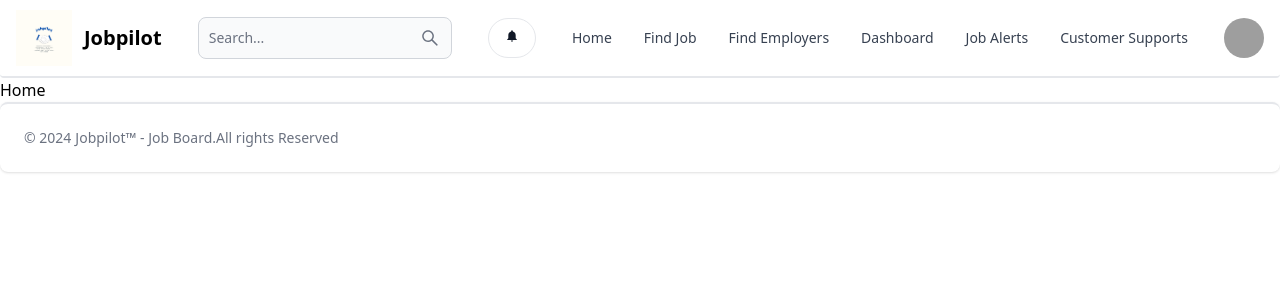
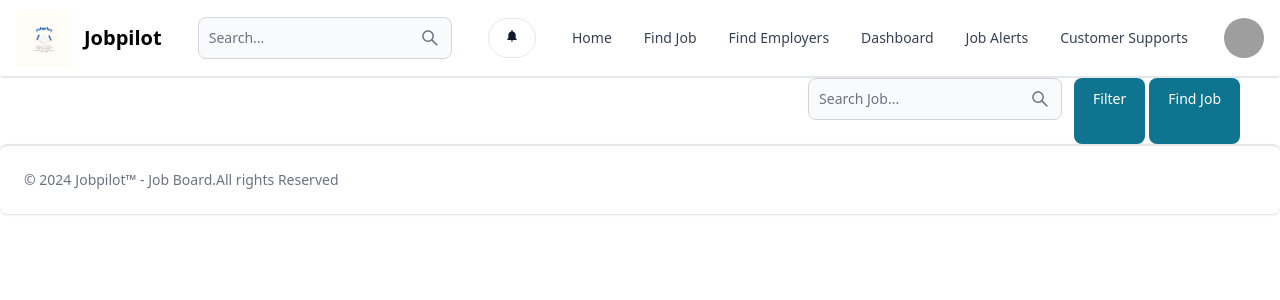
Before and after one commit to Sameemadhu16/Job-Listings, a React (Vite) app in the folder client/: page / in a window 1280 px wide. Shown: the top 300 px of the page. Built offline with nearby package versions, Linux system fonts and the light colour scheme; grey boxes are pictures that could not be loaded.

Commit message:
add poster pages

```diff
--- /dev/null
+++ b/client/src/components/PostCards.jsx
@@ -0,0 +1,9 @@
+import React from 'react'
+
+export default function PostCards() {
+  return (
+    <div>
+
+    </div>
+  )
+}
--- a/client/src/pages/Home.jsx
+++ b/client/src/pages/Home.jsx
@@ -1,7 +1,27 @@
+import { Button, TextInput } from 'flowbite-react'
 import React from 'react'
+import { AiOutlineSearch } from 'react-icons/ai'
+import { IoMdNotifications } from 'react-icons/io'
 
 export default function Home() {
   return (
-    <div>Home</div>
+    <div style={{ display: 'flex', justifyContent: 'flex-end' }}>
+      <form className='mr-3'>
+            <TextInput type='text'
+            placeholder='Search Job...'
+            rightIcon={AiOutlineSearch}
+            className='hidden lg:inline mr-4'/>
+        </form>
+        <Button className='w-12 h-10 lg:hidden focus:outline-none' color='gray' pill>
+            <AiOutlineSearch/>
+        </Button>
+  <Button className='mr-1'>Filter</Button>
+  <Button className='mr-10'>Find Job</Button>
+  <div>
+
+  </div>
+
+
+</div>
   )
 }
```
